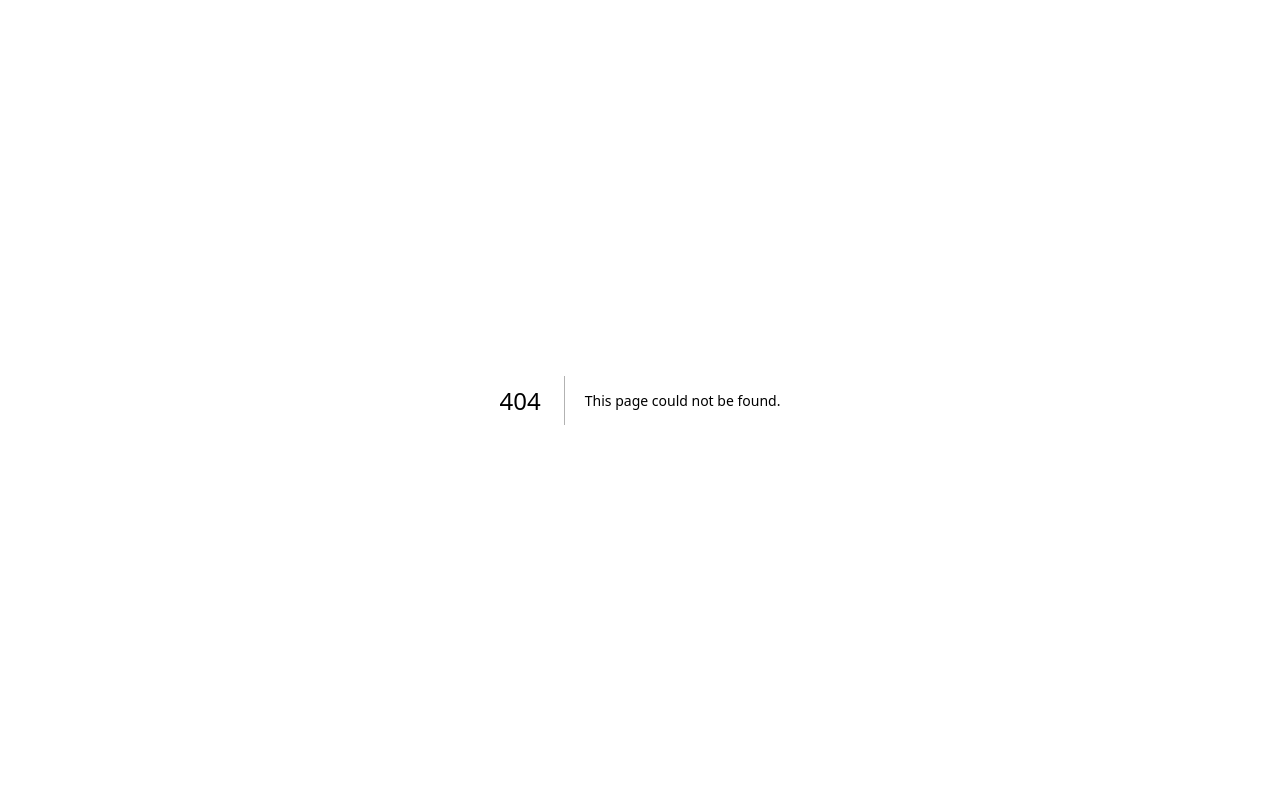
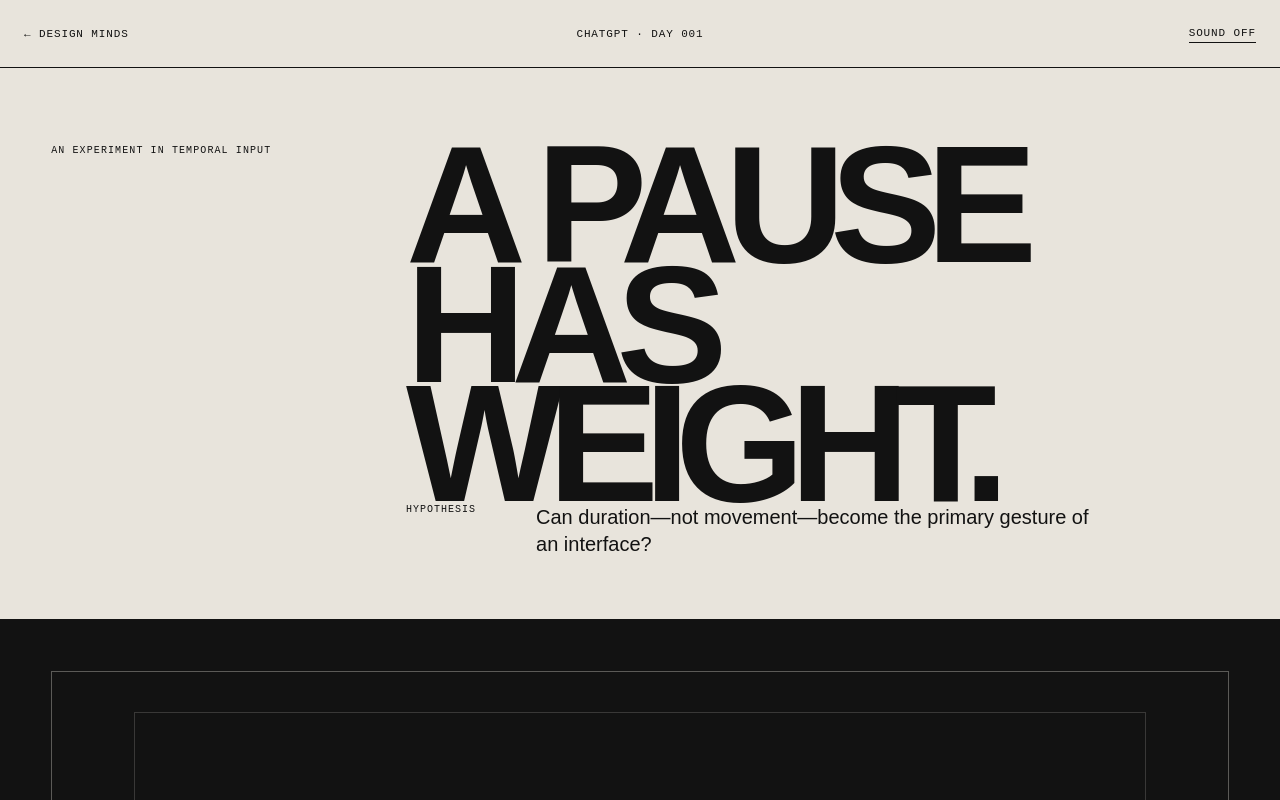
Before and after one commit to sanghodev/design-minds, a Next.js app: page /chatgpt/day-001 in a window 1280 px wide. Before the commit this address had no page. Shown: the top 800 px of the page. Built offline with nearby package versions, Linux system fonts and the light colour scheme.

Commit message:
fix: restore all experiment day routes and add regression tests

```diff
--- a/app/[mind]/day-[day]/page.tsx
+++ b/app/[mind]/[day]/page.tsx
@@ -8,7 +8,8 @@ import FocusRoomExperiment from "@/experiments/chatgpt/day-003/Experiment";
 export default async function ExperimentPage({ params }: { params: Promise<{ mind: string; day: string }> }) {
   const { mind: rawMind, day: rawDay } = await params;
   if (rawMind !== "gemini" && rawMind !== "chatgpt") notFound();
-  const mind = rawMind as MindId; const day = Number(rawDay);
+  if (!/^day-\d{3}$/.test(rawDay)) notFound();
+  const mind = rawMind as MindId; const day = Number(rawDay.slice(4));
   const experiment = experiments.find((item) => item.mind === mind && item.day === day && item.status === "published"); if (!experiment) notFound();
   if (mind === "chatgpt" && day === 1) return <PauseExperiment />;
   if (mind === "chatgpt" && day === 2) return <RemovalExperiment />;
```
Also changed, not shown: 1 other file (tests, documents, lock files or other folders).
